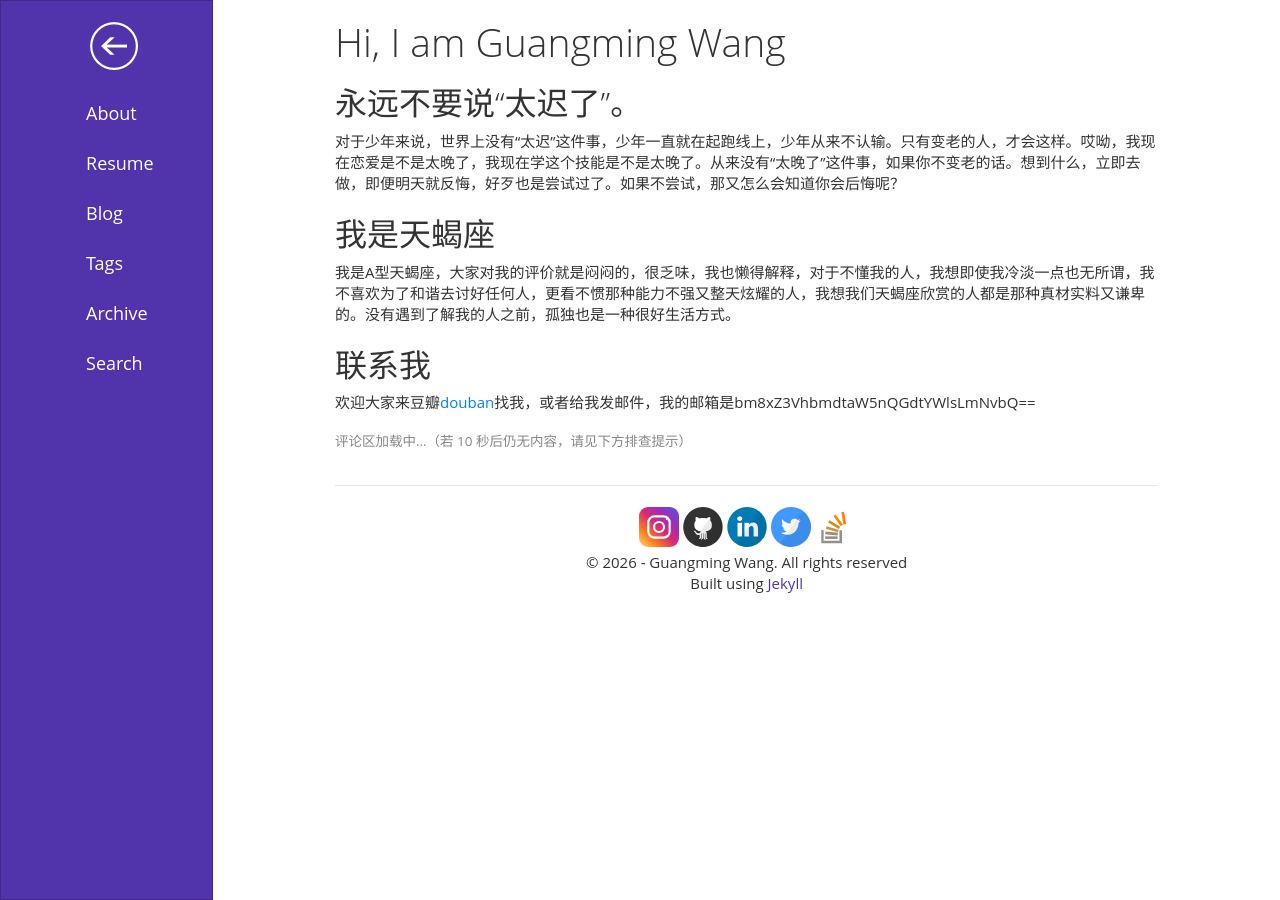
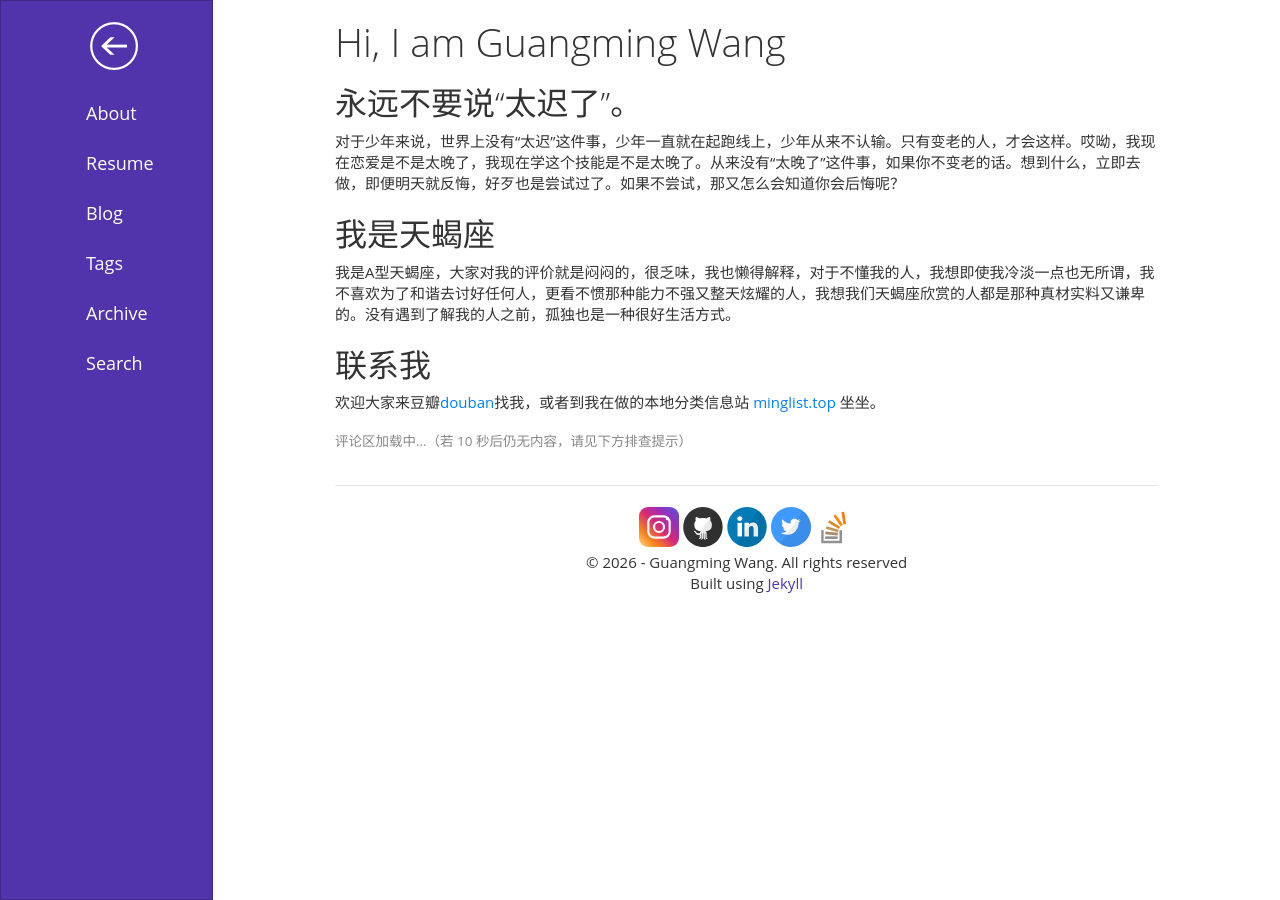
Before and after one commit to no1guangming/no1guangming.github.io, a Jekyll site: the page built from about/index.md, in a window 1280 px wide. Built offline with Jekyll 4.4.1, drawn with Linux system fonts in a browser that asks for light colours; comment, search, counter and statistics services are not loaded.

Commit message:
docs: about 去 base64 邮箱，加 minglist.top 链接

```diff
--- a/about/index.md
+++ b/about/index.md
@@ -24,4 +24,4 @@ comments: true
 ## 联系我
 
 
-欢迎大家来豆瓣[douban](https://www.douban.com/people/no1guangming/)找我，或者给我发邮件，我的邮箱是bm8xZ3VhbmdtaW5nQGdtYWlsLmNvbQ==
+欢迎大家来豆瓣[douban](https://www.douban.com/people/no1guangming/)找我，或者到我在做的本地分类信息站 [minglist.top](https://minglist.top/) 坐坐。
```
